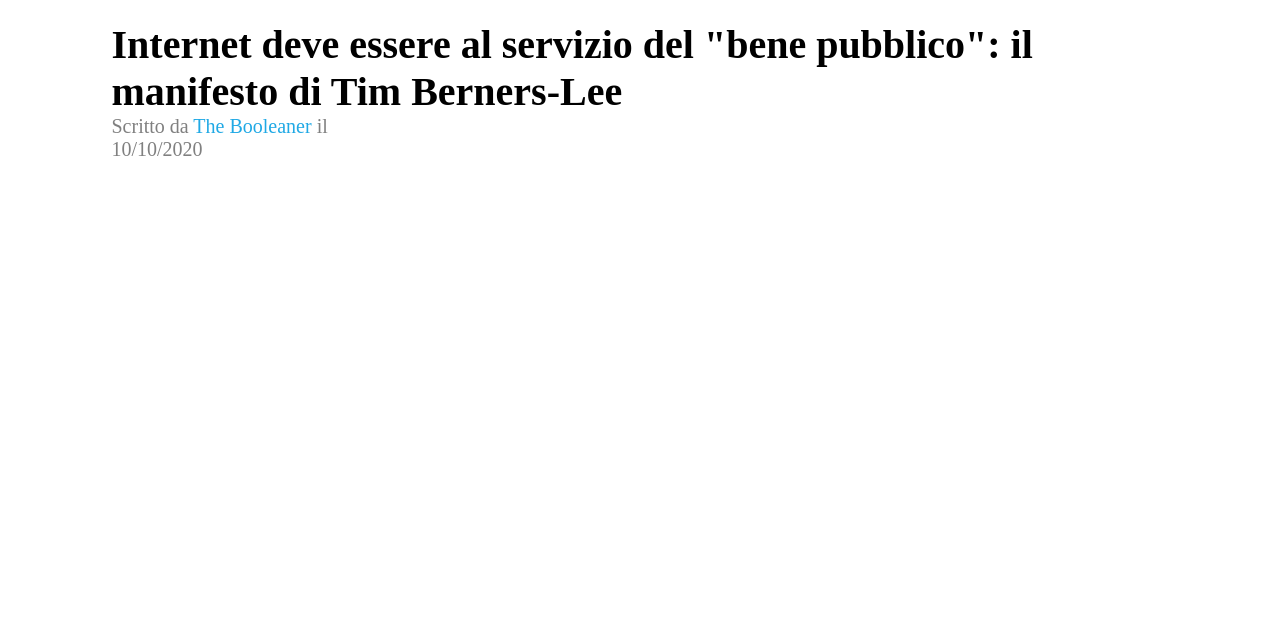
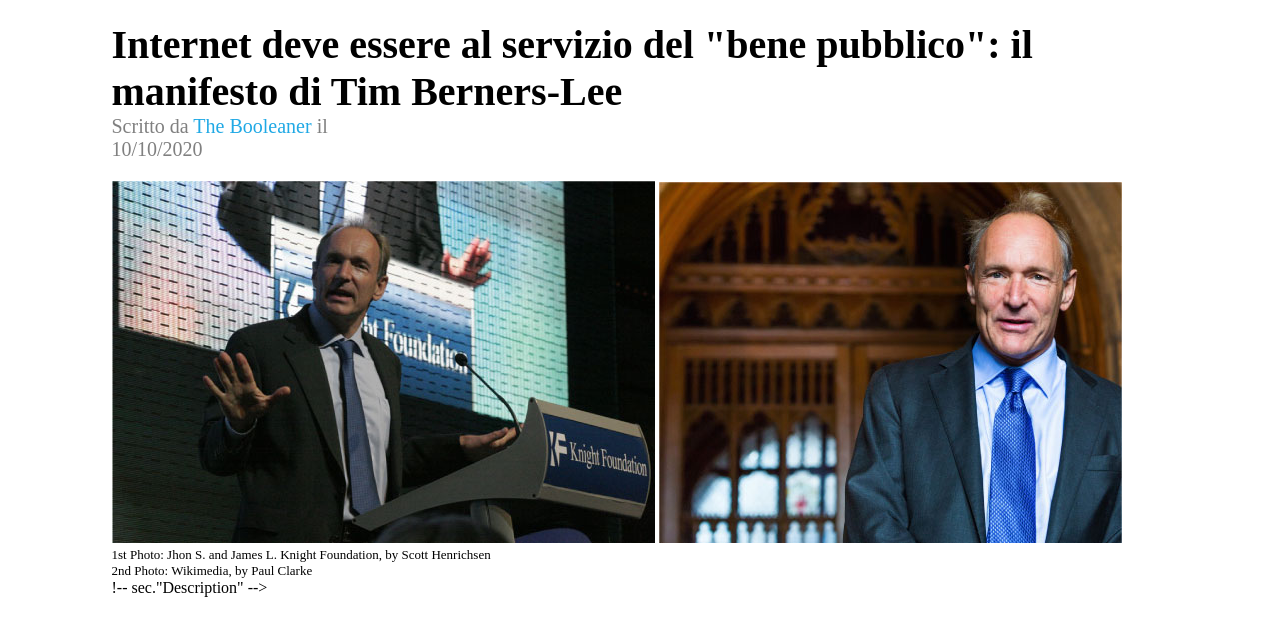
Before and after one commit to Yu4iy/html-css-booleaner, a plain HTML site: page index.html in a window 1280 px wide. Shown: the part 120-756 px from the top of the page. Drawn offline with Linux system fonts and the light colour scheme.

Commit message:
add section "Photo"

```diff
--- a/css/style.css
+++ b/css/style.css
@@ -29,7 +29,15 @@ h1 {
 	font-size: 20px;
 	color: #808080;
 	width: 300px;
+	margin-bottom: 20px;
 }
 .subtitle span{
 	color: #20a9e5;
 }
+
+/* sec."Photo" */
+.pht-desc {
+	font-size: 13px;
+}
+
+/* sec."Description" */
--- a/index.html
+++ b/index.html
@@ -24,6 +24,17 @@
 					Scritto da <span>The Booleaner</span> il 10/10/2020
 				</div>
 			</section>
+
+			<!-- sec."Photo" -->
+			<section>
+				<img src="./img/tim-1.jpg" alt="">
+				<img src="./img/tim-2.jpg" alt="">
+				<div class="pht-desc">1st Photo: Jhon S. and James L. Knight Foundation, by Scott Henrichsen</div>
+				<div class="pht-desc">2nd Photo: Wikimedia, by Paul Clarke</div>
+			</section>
+
+			!-- sec."Description" -->
+
 		</main>
 	</div>
 </body>
```
